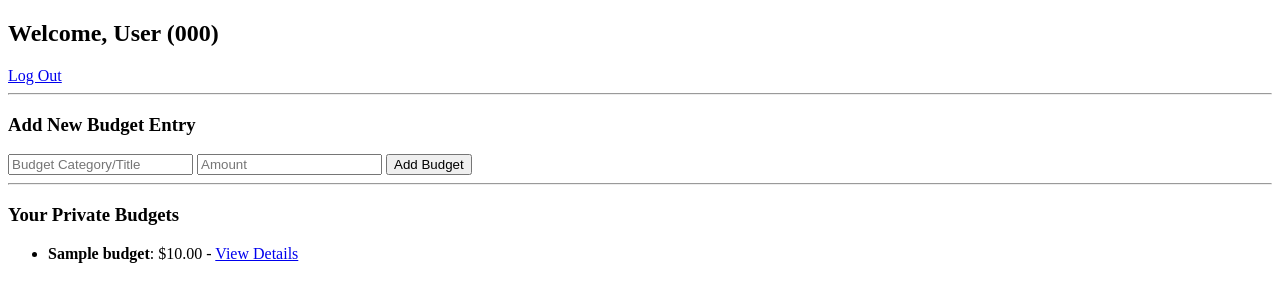
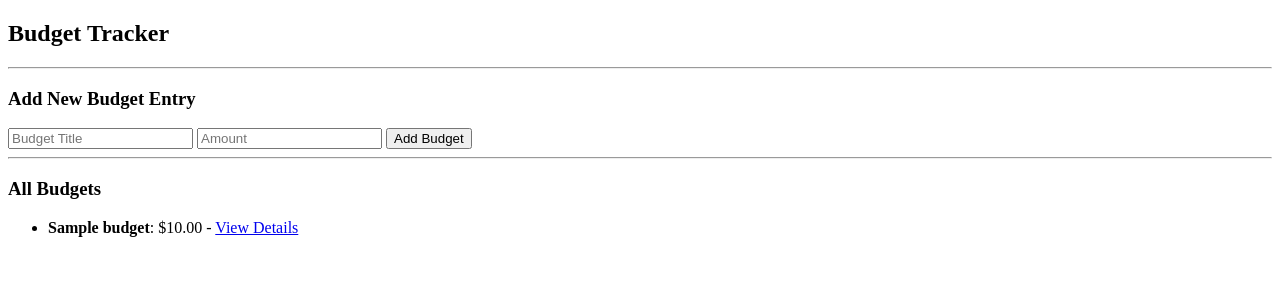
Before and after one commit to shivansh150479/Smart-Expense-Tracker.., a Flask app: template templates/dashboard.html in a window 1280 px wide. Shown: the top 302 px of the page. Run offline with Flask 3, Linux system fonts and the light colour scheme; the template is opened without the code that fills it: most values are stand-ins (such as "Sample title", 1, 10 or a date in 2020).

Commit message:
Update dashboard.html

```diff
--- a/templates/dashboard.html
+++ b/templates/dashboard.html
@@ -2,24 +2,23 @@
 <html lang="en">
 <head>
     <meta charset="UTF-8">
-    <title>Dashboard - Budget Tracker</title>
+    <title>Budget Tracker</title>
 </head>
 <body>
-    <h2>Welcome, User ({{ phone }})</h2>
-    <a href="/logout">Log Out</a>
+    <h2>Budget Tracker</h2>
 
     <hr>
 
     <h3>Add New Budget Entry</h3>
     <form action="/add-budget" method="POST">
-        <input type="text" name="title" placeholder="Budget Category/Title" required>
+        <input type="text" name="title" placeholder="Budget Title" required>
         <input type="number" step="0.01" name="amount" placeholder="Amount" required>
         <button type="submit">Add Budget</button>
     </form>
 
     <hr>
 
-    <h3>Your Private Budgets</h3>
+    <h3>All Budgets</h3>
     {% if budgets %}
         <ul>
         {% for b in budgets %}
```
